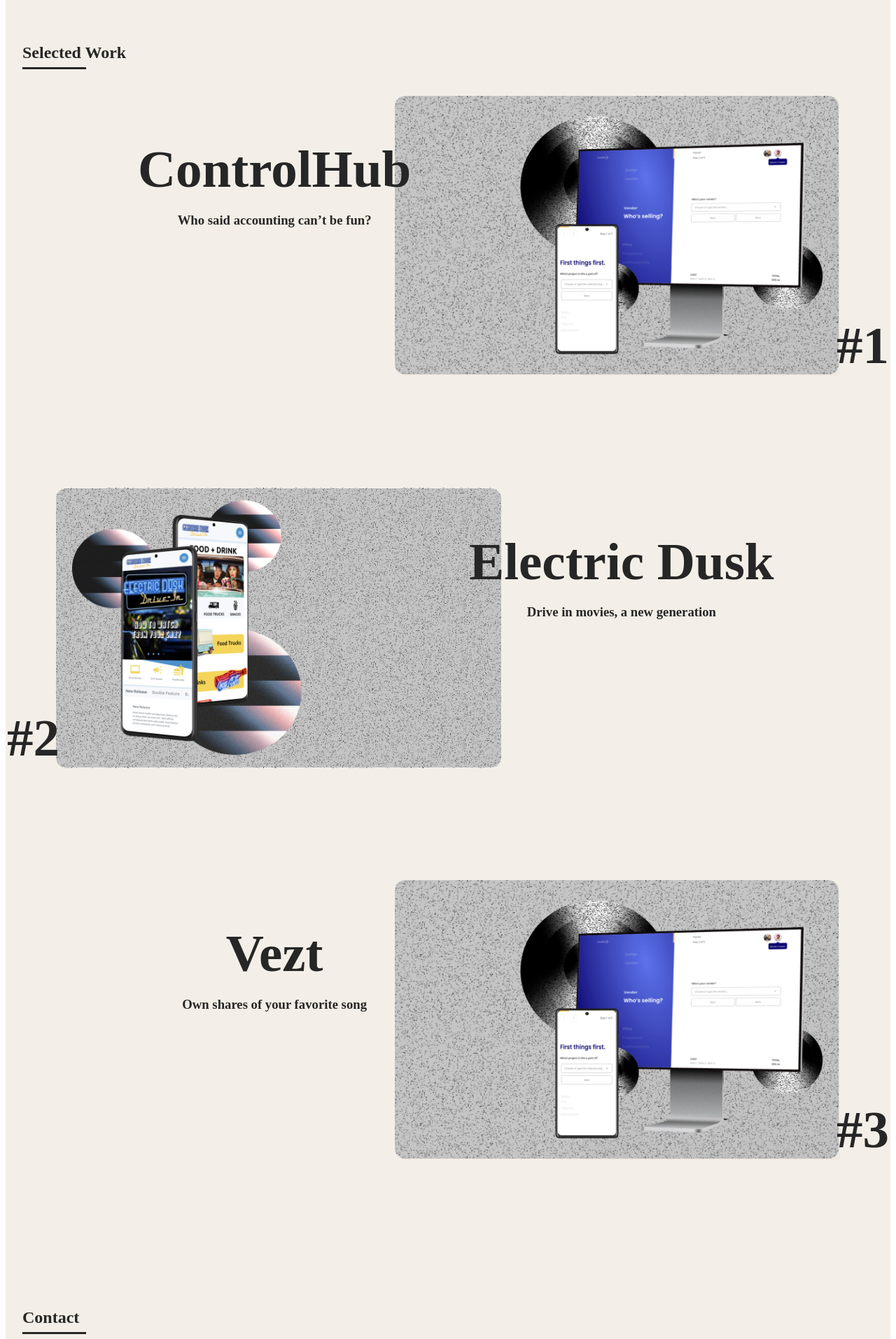
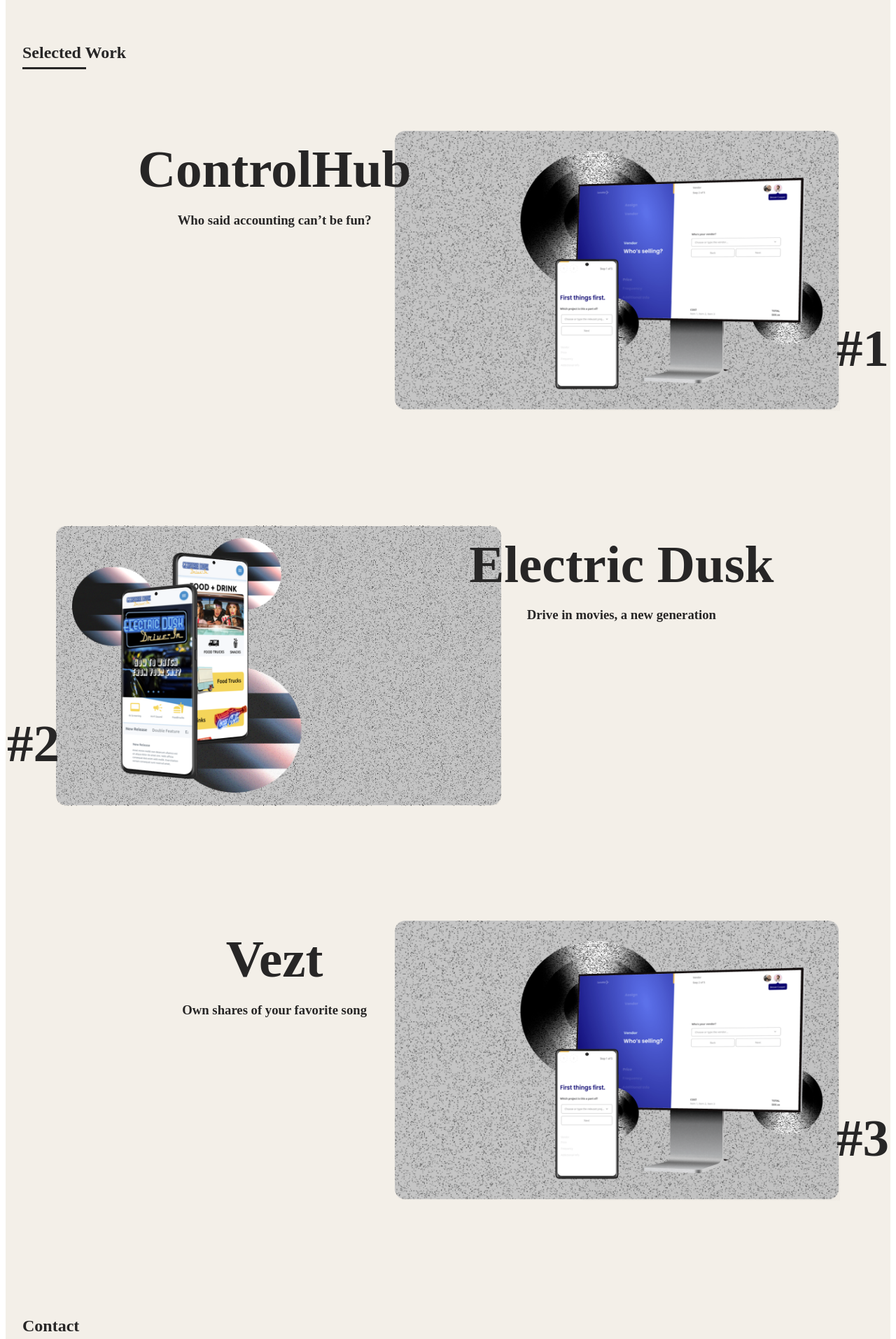
Before and after one commit to keubs/karim, a Next.js app: page /work in a window 1280 px wide. Shown: the part 1075-2989 px from the top of the page at 70% size. Built offline with nearby package versions, Linux system fonts and the light colour scheme.

Commit message:
parallax

```diff
--- a/pages/work.js
+++ b/pages/work.js
@@ -12,8 +12,12 @@ import {
 import { Element, Link } from 'react-scroll';
 const Work = ({router}) => {
   const { scrollY } = useViewportScroll();
-  const y1 = useTransform(scrollY, [0, 300], [0, 200]);
-  const y2 = useTransform(scrollY, [0, 300], [0, -100]);
+  const y1_1 = useTransform(scrollY, [500, 800], [0, 150]);
+  const y2_1 = useTransform(scrollY, [500, 800], [50, 100]);
+  const y1_2 = useTransform(scrollY, [600, 700], [0, 150]);
+  const y2_2 = useTransform(scrollY, [700, 1000], [50, 100]);
+  const y1_3 = useTransform(scrollY, [900, 1300], [0, 150]);
+  const y2_3 = useTransform(scrollY, [900, 1300], [50, 100]);
 
   return (
     <motion.div
@@ -61,7 +65,6 @@ const Work = ({router}) => {
                   Exploring blockchain solutions in shared ownership as a tool to drive patron engagement.
                 </p>
               </motion.div>
-            {/* <Image src='/images/karim.png' width="470px" height="601px" /> */}
             <div className={styles.get_in_touch}>
               <Link className="scrollLink" to="contact" smooth>
                   <div className={styles.circle}>Get In Touch</div>
@@ -74,19 +77,29 @@ const Work = ({router}) => {
         <div className={styles.container}>
           <h2>Selected Work</h2>
           <div className={styles.cardRight}>
-            <Image src='/images/controlhub_work.png' width="662px" height="417px" />
+            <motion.div
+              style={{y: y2_1}}
+            >
+              <Image
+                src='/images/controlhub_work.png'
+                width="662px"
+                height="417px"
+              />
+            </motion.div>
             <div className={styles.cardCopy}>
-              <div className={styles.cardTitles}>
-                <motion.h1
+              <motion.div
+                style={{ y: y1_1, }}
+                className={styles.cardTitles}>
+                <h1
                   className={styles.cardTitle}
-                  // style={{ y: y1, x: 50, }}
                 >
                   ControlHub
-                </motion.h1>
-                <motion.h3 className={styles.cardTitleSubText}>
+                </h1>
+                <h3
+                  className={styles.cardTitleSubText}>
                   Who said accounting can’t be fun?
-                </motion.h3>
-              </div>
+                </h3>
+              </motion.div>
             </div>
             <div className={styles.number}>
               <h1>
@@ -95,16 +108,29 @@ const Work = ({router}) => {
             </div>
           </div>
           <div className={styles.cardLeft}>
-            <Image src='/images/electric-dusk_work.png' width="662px" height="417px" />
+            <motion.div
+              style={{y: y2_2}}
+            >
+              <Image
+                src='/images/electric-dusk_work.png'
+                width="662px"
+                height="417px"
+              />
+            </motion.div>
             <div className={styles.cardCopy}>
-              <div className={styles.cardTitles}>
-                <h1 className={styles.cardTitle}>
+              <motion.div
+                style={{ y: y1_2, }}
+                className={styles.cardTitles}>
+              <h1
+                  className={styles.cardTitle}
+                >
                   Electric Dusk
                 </h1>
-                <h3 className={styles.cardTitleSubText}>
+                <h3
+                  className={styles.cardTitleSubText}>
                   Drive in movies, a new generation
                 </h3>
-              </div>
+              </motion.div>
             </div>
             <div className={styles.number}>
               <h1>
@@ -113,16 +139,29 @@ const Work = ({router}) => {
             </div>
           </div>
           <div className={styles.cardRight}>
-            <Image src='/images/controlhub_work.png' width="662px" height="417px" />
+            <motion.div
+              style={{y: y2_3}}
+            >
+              <Image
+                src='/images/controlhub_work.png'
+                width="662px"
+                height="417px"
+              />
+            </motion.div>
             <div className={styles.cardCopy}>
-              <div className={styles.cardTitles}>
-                <h1 className={styles.cardTitle}>
+              <motion.div
+                style={{ y: y1_3, }}
+                className={styles.cardTitles}>
+              <h1
+                  className={styles.cardTitle}
+                >
                   Vezt
                 </h1>
-                <h3 className={styles.cardTitleSubText}>
+                <h3
+                  className={styles.cardTitleSubText}>
                   Own shares of your favorite song
                 </h3>
-              </div>
+              </motion.div>
             </div>
             <div className={styles.number}>
               <h1>
```
